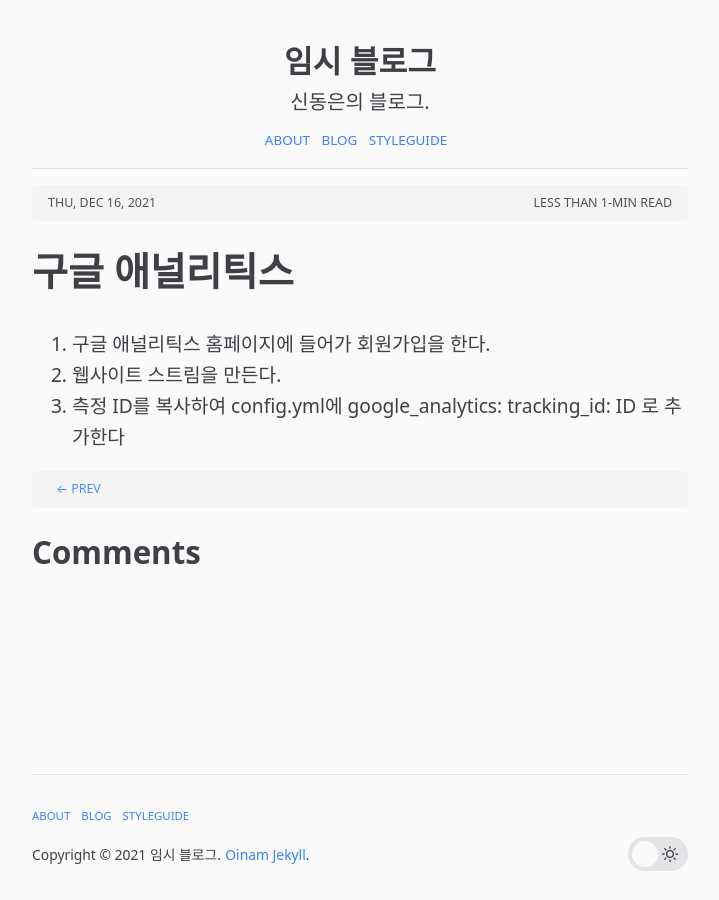
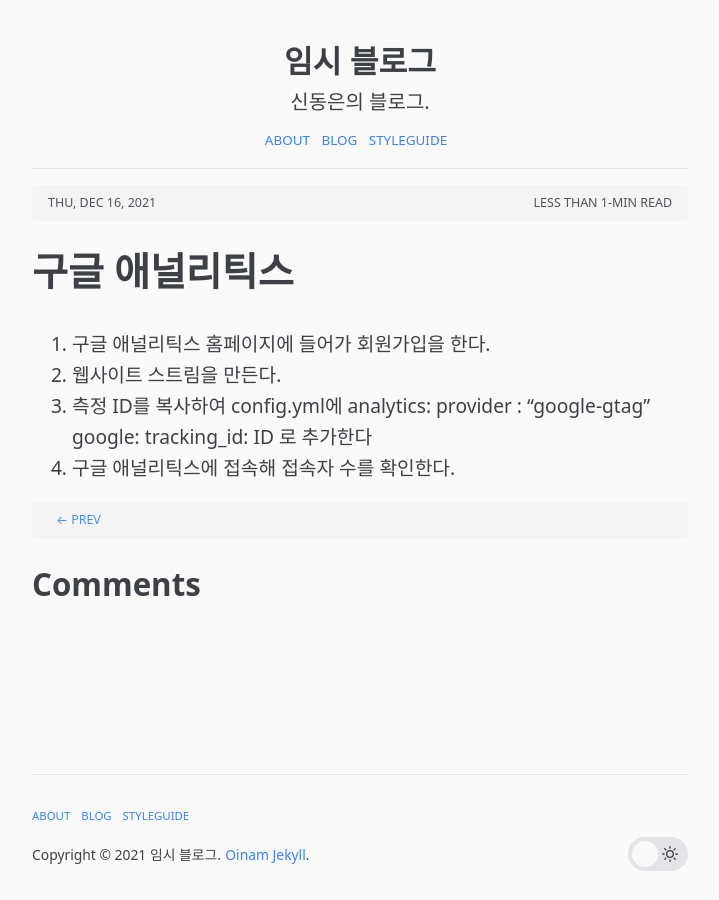
Before and after one commit to xsilvern/xsilvern.github.io, a Jekyll site: the page built from _posts/2021-12-16-googleAnalytics.md, in a window 1280 px wide. Shown: the whole page, without its empty margins (280-999 px from the left). Built offline with Jekyll 4.4.1, drawn with Linux system fonts in a browser that asks for light colours; comment, search, counter and statistics services are not loaded.

Commit message:
post edit

```diff
--- a/_posts/2021-12-16-googleAnalytics.md
+++ b/_posts/2021-12-16-googleAnalytics.md
@@ -8,6 +8,9 @@ comments: true
 1. 구글 애널리틱스 홈페이지에 들어가 회원가입을 한다.
 2. 웹사이트 스트림을 만든다.
 3. 측정 ID를 복사하여 config.yml에
-google_analytics:
-  tracking_id: ID
+analytics:
+  provider : "google-gtag"
+  google:
+    tracking_id: ID
 로 추가한다
+4. 구글 애널리틱스에 접속해 접속자 수를 확인한다.
```
